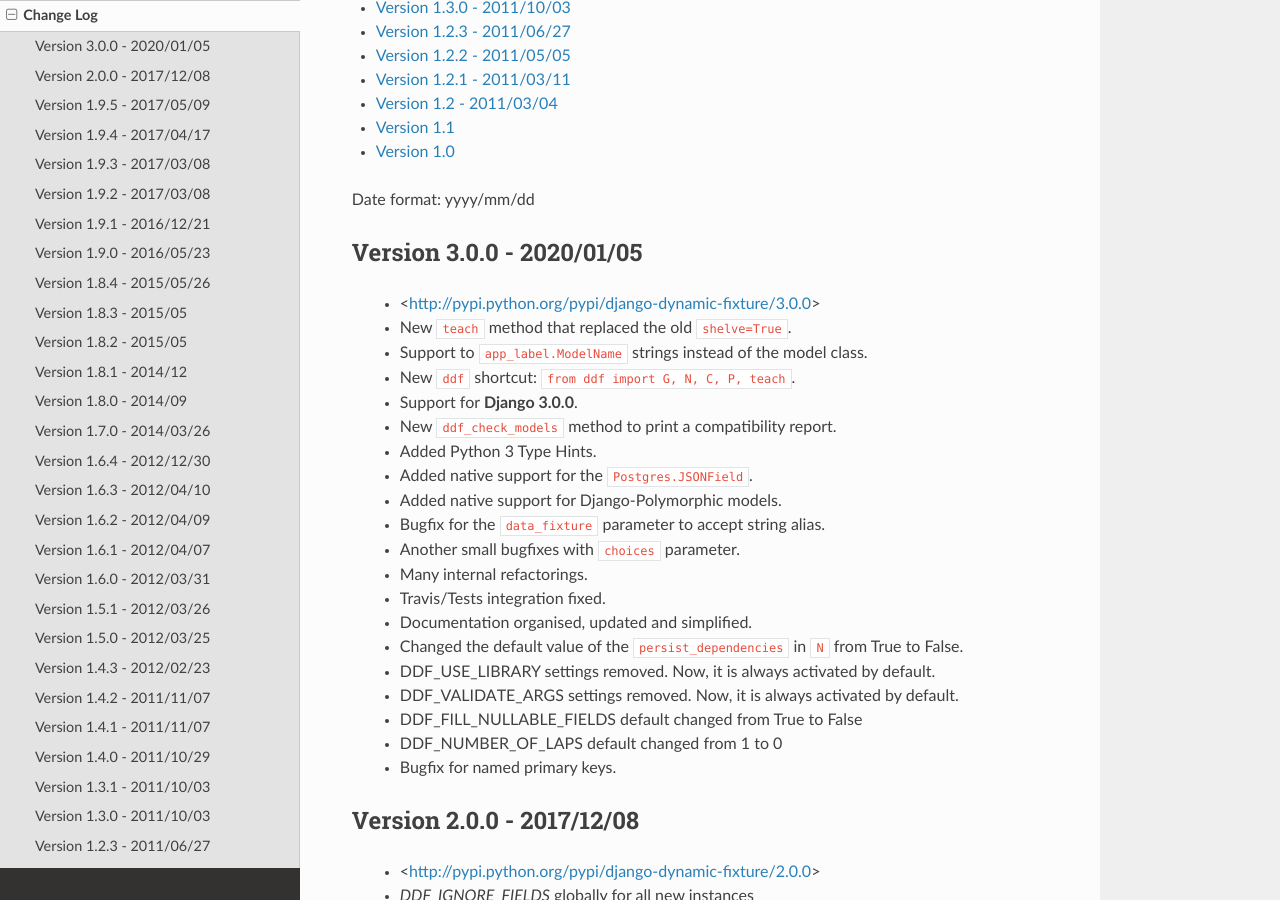
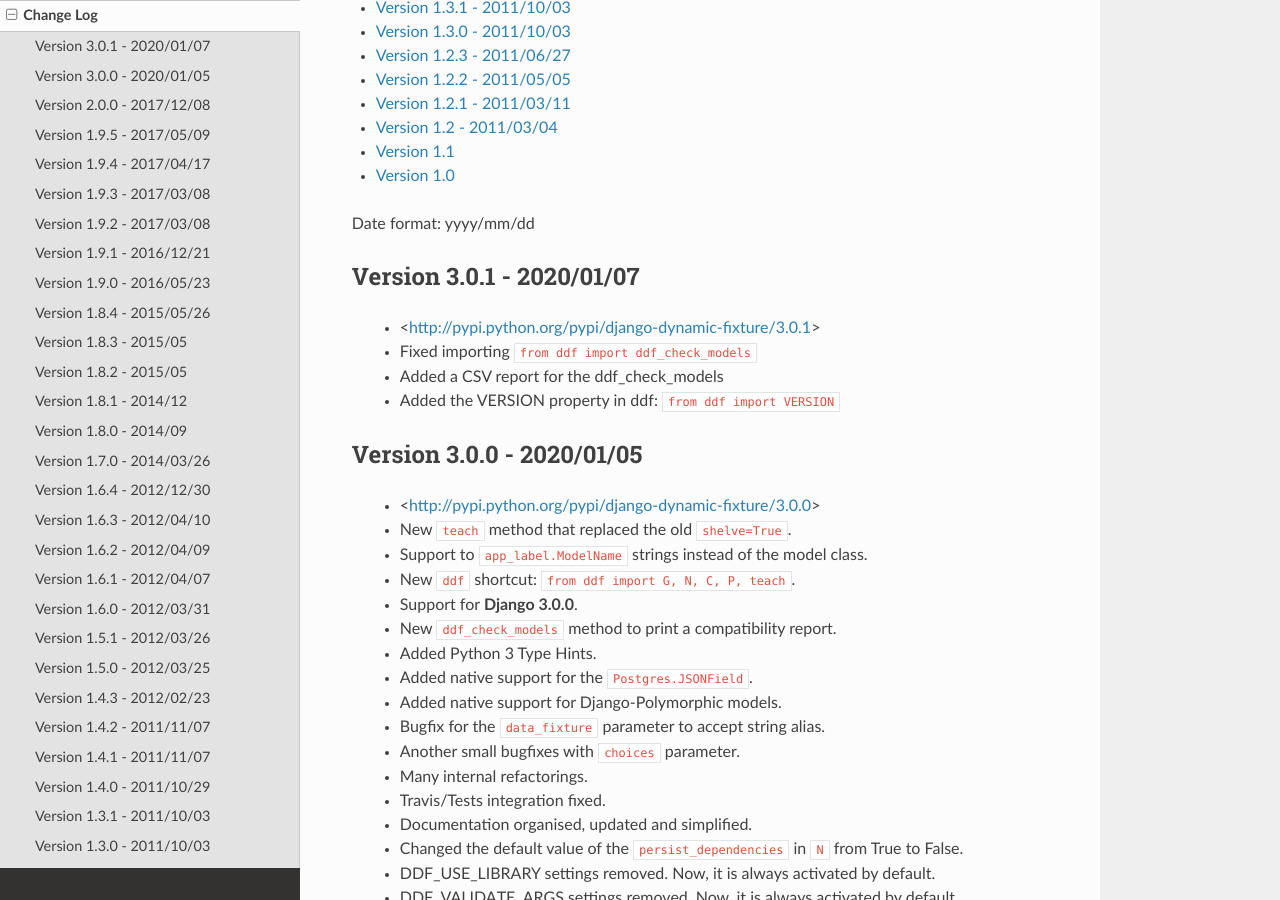
Before and after one commit to paulocheque/django-dynamic-fixture, a Sphinx documentation site: the page built from docs/source/change_log.rst, in a window 1280 px wide and 900 px high, scrolled down 788 px. Built offline with Sphinx 7.4.7 and the Read the Docs theme 2.0.0, drawn with Linux system fonts in a browser that asks for light colours; some of the changed text lies outside the part shown.

Commit message:
[release] Release 3.0.1

```diff
--- a/ddf/__init__.py
+++ b/ddf/__init__.py
@@ -1,5 +1,5 @@
 # Short alias to use: # `from ddf import *` instead of `from django_dynamic_fixture import *`
-from django_dynamic_fixture import N, G, F, C, P, PRE_SAVE, POST_SAVE
+from django_dynamic_fixture import N, G, F, C, P, PRE_SAVE, POST_SAVE, VERSION
 from django_dynamic_fixture import new, get, fixture, teach, look_up_alias
 from django_dynamic_fixture.decorators import skip_for_database, only_for_database
 from django_dynamic_fixture.fdf import FileSystemDjangoTestCase
--- a/django_dynamic_fixture/__init__.py
+++ b/django_dynamic_fixture/__init__.py
@@ -18,6 +18,9 @@
                                                     DDF_IGNORE_FIELDS, DDF_VALIDATE_MODELS, \
                                                     DDF_DEBUG_MODE, DDF_FIELD_FIXTURES
 from django_dynamic_fixture.script_ddf_checkings import ddf_check_models
+
+
+VERSION = '3.0.1'
 
 
 if not django_greater_than('1.10'):
--- a/docs/source/change_log.rst
+++ b/docs/source/change_log.rst
@@ -7,6 +7,13 @@
    :local:
 
 Date format: yyyy/mm/dd
+
+Version 3.0.1 - 2020/01/07
+-------------------------------------------------------------------------------
+  * <http://pypi.python.org/pypi/django-dynamic-fixture/3.0.1>
+  * Fixed importing ``from ddf import ddf_check_models``
+  * Added a CSV report for the ddf_check_models
+  * Added the VERSION property in ddf: ``from ddf import VERSION``
 
 Version 3.0.0 - 2020/01/05
 -------------------------------------------------------------------------------
--- a/docs/source/conf.py
+++ b/docs/source/conf.py
@@ -53,9 +53,9 @@
 # built documents.
 #
 # The short X.Y version.
-version = '3.0.0'
+version = '3.0.1'
 # The full version, including alpha/beta/rc tags.
-release = '3.0.0'
+release = '3.0.1'
 
 # The language for content autogenerated by Sphinx. Refer to documentation
 # for a list of supported languages.
--- a/setup.py
+++ b/setup.py
@@ -14,7 +14,7 @@
 # Update version and save
 # Go to 'files' link and upload the file
 
-VERSION = '3.0.0'
+VERSION = '3.0.1'
 
 tests_require = [
 ]
```
Also changed, not shown: 2 other files.
